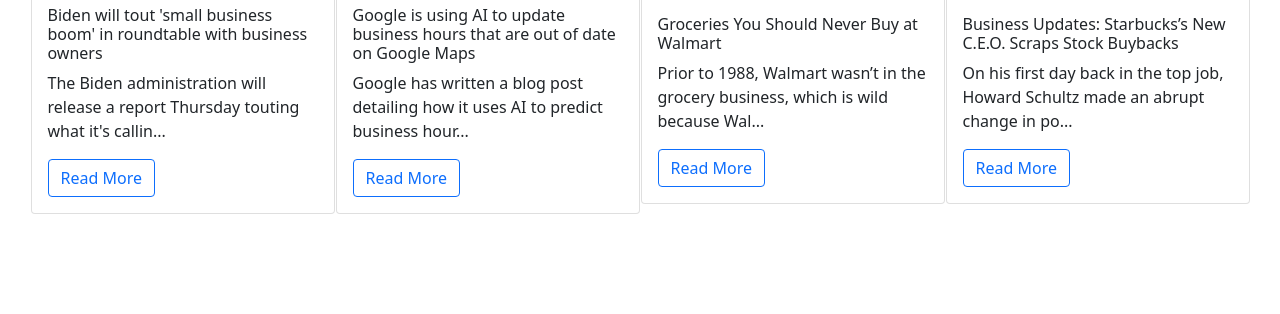
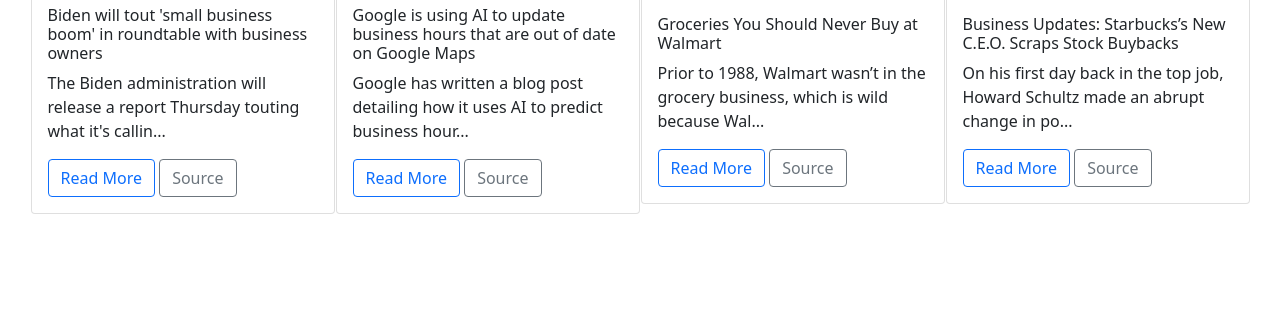
Before and after one commit to Hussein-omar-osman/newsFlaskApi, a Flask app: page / in a window 1280 px wide. Shown: the part 2625-2939 px from the top of the page. Run offline with Flask 2, Linux system fonts and the light colour scheme; some libraries are stand-ins or nearby versions.

Commit message:
adding url for news source

```diff
--- a/templates/index.html
+++ b/templates/index.html
@@ -50,6 +50,12 @@
               <h6 class="card-title news-title">{{data.title}}</h6>
               <p class="card-text news-des">{{data.description}}</p>
               <button class="open btn btn-outline-primary">Read More</button>
+              <a
+                href="{{data.url}}"
+                class="btn btn-outline-secondary"
+                target="_blank"
+                >Source</a
+              >
             </div>
             <div class="modal-bg">
               <div class="modal-cont">
@@ -100,6 +106,12 @@
               <h6 class="card-title news-title">{{data.title}}</h6>
               <p class="card-text news-des">{{data.description}}</p>
               <button class="open btn btn-outline-primary">Read More</button>
+              <a
+                href="{{data.url}}"
+                class="btn btn-outline-secondary"
+                target="_blank"
+                >Source</a
+              >
             </div>
             <div class="modal-bg">
               <div class="modal-cont">
@@ -150,6 +162,12 @@
               <h6 class="card-title news-title">{{data.title}}</h6>
               <p class="card-text news-des">{{data.description}}</p>
               <button class="open btn btn-outline-primary">Read More</button>
+              <a
+                href="{{data.url}}"
+                class="btn btn-outline-secondary"
+                target="_blank"
+                >Source</a
+              >
             </div>
             <div class="modal-bg">
               <div class="modal-cont">
@@ -200,6 +218,12 @@
               <h6 class="card-title news-title">{{data.title}}</h6>
               <p class="card-text news-des">{{data.description}}</p>
               <button class="open btn btn-outline-primary">Read More</button>
+              <a
+                href="{{data.url}}"
+                class="btn btn-outline-secondary"
+                target="_blank"
+                >Source</a
+              >
             </div>
             <div class="modal-bg">
               <div class="modal-cont">
--- a/templates/searchResult.html
+++ b/templates/searchResult.html
@@ -50,6 +50,12 @@
               <h6 class="card-title news-title">{{data.title}}</h6>
               <p class="card-text news-des">{{data.description}}</p>
               <button class="open btn btn-outline-primary">Read More</button>
+              <a
+                href="{{data.url}}"
+                class="btn btn-outline-secondary"
+                target="_blank"
+                >Source</a
+              >
             </div>
             <div class="modal-bg">
               <div class="modal-cont">
```
